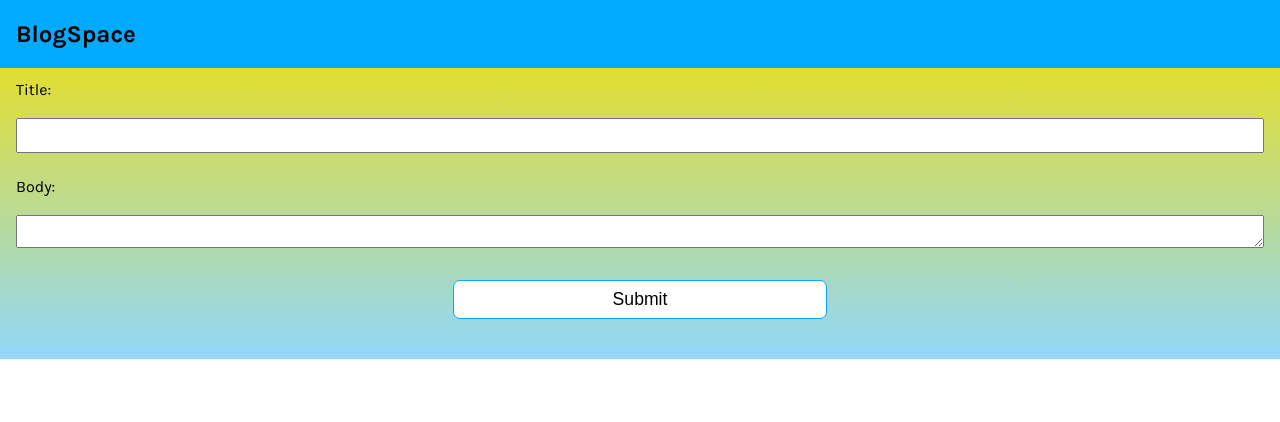
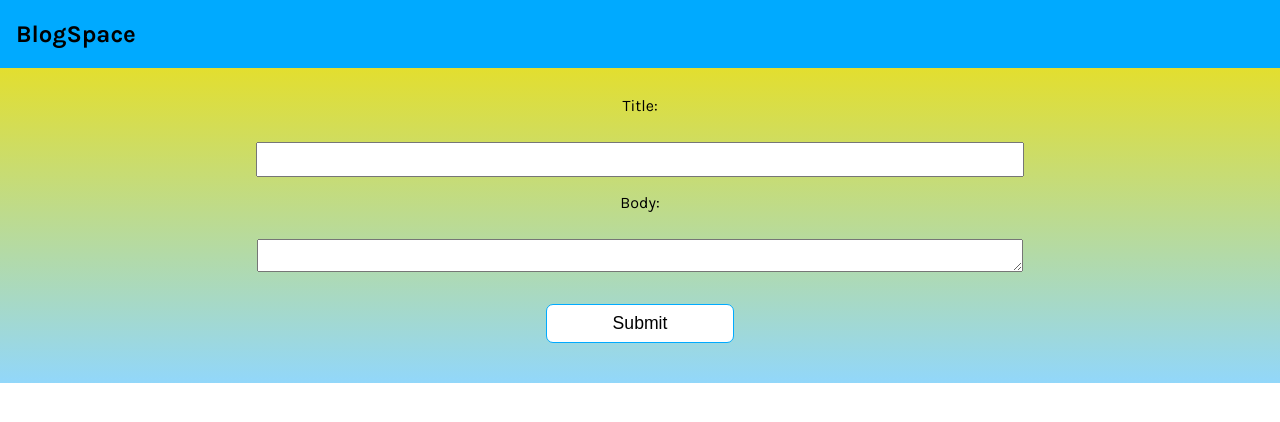
Before and after one commit to ChloeCM/blogSpace, a plain HTML site: page index.html in a window 1280 px wide. Drawn offline with Linux system fonts and the light colour scheme; no server answers.

Commit message:
Created media queries for tablets and desktops and make the app more responsive. Created an if statement as well in index.js so that if a user forgets to input a field, the title or the body, that a pop up message will be displayed to the screen.

```diff
--- a/index.css
+++ b/index.css
@@ -54,3 +54,29 @@ button:hover {
 #blog-list {
   padding: 1rem;
 }
+
+/* Media Queries */
+@media (min-width: 768px) {
+  form {
+    display: flex;
+    flex-direction: column;
+    align-items: center;
+  }
+
+  label {
+    text-align: center;
+    margin: 1rem 0 0.5rem;
+    width: 100%;
+  }
+
+  #post-title,
+  #post-body {
+    width: 60%;
+    margin: 0 auto;
+    align-content: center;
+  }
+
+  button {
+    width: 15%;
+  }
+}
--- a/index.js
+++ b/index.js
@@ -35,6 +35,11 @@ newPostEl.addEventListener("submit", function (e) {
     body: newBody,
   };
 
+  if (!newTitle || !newBody) {
+    alert("Please enter both a title and the content for your new post");
+    return;
+  }
+
   const options = {
     method: "POST",
     body: JSON.stringify(data),
```
